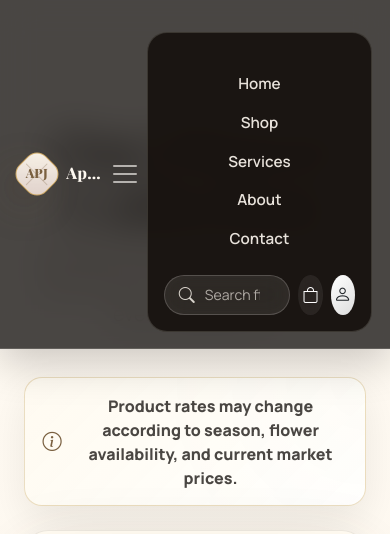
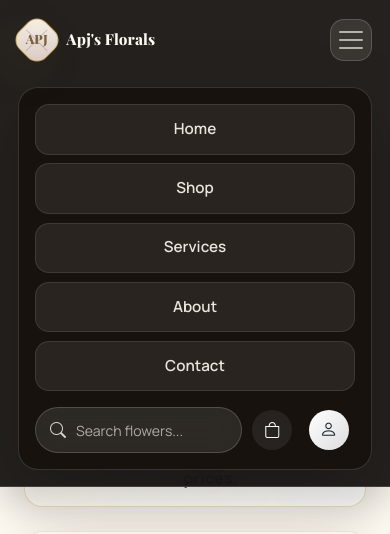
Before and after one commit to apj4217/puspvishwa-frontend, a React (Vite) app: page /shop in a window 390 px wide. Both pictures are taken after a click on the button "Toggle navigation". Shown: the top 534 px of the page. Built offline with nearby package versions, Linux system fonts and the light colour scheme; no server answers.

Commit message:
Improve mobile navbar and page animations

```diff
--- a/src/components/Navbar.jsx
+++ b/src/components/Navbar.jsx
@@ -8,6 +8,7 @@ function Navbar() {
   const [isLoggedIn, setIsLoggedIn] = useState(() => {
     return Boolean(localStorage.getItem("token") && localStorage.getItem("user"));
   });
+  const [isMenuOpen, setIsMenuOpen] = useState(false);
   const navigate = useNavigate();
   const location = useLocation();
 
@@ -44,6 +45,8 @@ function Navbar() {
     if (menu?.classList.contains("show")) {
       menu.classList.remove("show");
     }
+
+    setIsMenuOpen(false);
 
     window.scrollTo({
       top: 0,
@@ -82,8 +85,9 @@ function Navbar() {
         <button
           className="navbar-toggler border-0 shadow-none p-0"
           type="button"
-          data-bs-toggle="collapse"
-          data-bs-target="#mainNavbar"
+          aria-label="Toggle navigation"
+          aria-expanded={isMenuOpen}
+          onClick={() => setIsMenuOpen((open) => !open)}
         >
 
           <span className="navbar-toggler-icon"></span>
@@ -93,7 +97,7 @@ function Navbar() {
         {/* NAVBAR */}
 
         <div
-          className="collapse navbar-collapse"
+          className={`collapse navbar-collapse ${isMenuOpen ? "show" : ""}`}
           id="mainNavbar"
         >
 
--- a/src/index.css
+++ b/src/index.css
@@ -154,6 +154,8 @@ h3,
   background: rgba(23, 20, 18, 0.78) !important;
   border-bottom: 1px solid rgba(255, 250, 242, 0.14) !important;
   box-shadow: 0 14px 40px rgba(0, 0, 0, 0.2);
+  max-height: 100vh;
+  overflow-y: auto;
 }
 
 .pv-navbar .nav-link {
@@ -180,6 +182,16 @@ h3,
 
 .navbar-toggler-icon {
   filter: invert(1);
+}
+
+.navbar-toggler {
+  display: grid;
+  width: 42px;
+  height: 42px;
+  place-items: center;
+  border: 1px solid rgba(255, 250, 242, 0.16) !important;
+  border-radius: 14px;
+  background: rgba(255, 250, 242, 0.1);
 }
 
 .pv-brand-logo {
@@ -445,7 +457,10 @@ h3,
 .pv-stat-card,
 .pv-admin-panel,
 .pv-cart-item,
-.pv-checkout-panel {
+.pv-checkout-panel,
+.pv-shop-toolbar,
+.pv-shop-price-note,
+.pv-section-card {
   animation: pv-soft-rise 360ms ease both;
 }
 
@@ -469,6 +484,27 @@ h3,
   to {
     opacity: 1;
     transform: translateY(0);
+  }
+}
+
+@keyframes pv-menu-drop {
+  from {
+    opacity: 0;
+    transform: translateY(-8px);
+  }
+  to {
+    opacity: 1;
+    transform: translateY(0);
+  }
+}
+
+@keyframes pv-image-breathe {
+  0%,
+  100% {
+    transform: scale(1);
+  }
+  50% {
+    transform: scale(1.025);
   }
 }
 
@@ -1240,10 +1276,15 @@ h3,
 }
 
 @media (max-width: 991.98px) {
+  .pv-navbar {
+    background: rgba(18, 15, 13, 0.92) !important;
+  }
+
   .pv-navbar .container {
     display: flex;
-    flex-wrap: nowrap;
+    flex-wrap: wrap;
     gap: 0.75rem;
+    align-items: center;
   }
 
   .pv-navbar .navbar-brand {
@@ -1257,11 +1298,33 @@ h3,
   }
 
   .navbar-collapse {
+    flex: 0 0 100%;
     margin-top: 1rem;
     padding: 1rem;
     border: 1px solid rgba(255, 250, 242, 0.14);
     border-radius: 20px;
     background: rgba(23, 18, 15, 0.92);
+    box-shadow: 0 24px 70px rgba(0, 0, 0, 0.24);
+    animation: pv-menu-drop 180ms ease both;
+  }
+
+  .pv-navbar .navbar-nav {
+    display: grid;
+    grid-template-columns: repeat(2, minmax(0, 1fr));
+    gap: 0.55rem;
+    margin: 0 0 0.9rem !important;
+  }
+
+  .pv-navbar .nav-link {
+    display: block;
+    border: 1px solid rgba(255, 250, 242, 0.1);
+    border-radius: 14px;
+    padding: 0.8rem 0.9rem !important;
+    background: rgba(255, 250, 242, 0.08);
+  }
+
+  .pv-navbar .nav-link::after {
+    display: none;
   }
 
   .container-fluid.px-5 {
@@ -1276,6 +1339,16 @@ h3,
   .pv-navbar-search {
     width: 100%;
     min-width: 0;
+    min-height: 46px;
+    flex: 1 1 100%;
+    order: -1;
+  }
+
+  .pv-navbar .navbar-collapse > .d-flex {
+    display: grid !important;
+    grid-template-columns: 1fr 46px 46px;
+    width: 100%;
+    gap: 0.65rem !important;
   }
 
   .pv-brand-logo-compact {
@@ -1330,6 +1403,10 @@ h3,
 }
 
 @media (max-width: 767.98px) {
+  .pv-navbar .container {
+    width: min(100% - 0.9rem, 1320px);
+  }
+
   section {
     min-height: auto !important;
   }
@@ -1359,6 +1436,15 @@ h3,
 
   .pv-product-card img {
     height: 250px !important;
+  }
+
+  .pv-shop-toolbar,
+  .pv-shop-price-note,
+  .pv-empty-state,
+  .pv-section-card,
+  .pv-admin-order-card {
+    border-radius: 18px;
+    padding: 1rem;
   }
 
   .pv-cart-item {
@@ -1422,6 +1508,10 @@ h3,
 }
 
 @media (max-width: 420px) {
+  .pv-navbar .navbar-nav {
+    grid-template-columns: 1fr;
+  }
+
   .pv-brand-logo-compact .pv-brand-mark {
     width: 38px;
     height: 38px;
@@ -1439,7 +1529,7 @@ h3,
   }
 
   .pv-brand-logo-compact .pv-brand-name {
-    font-size: 1rem;
+    font-size: 0.95rem;
   }
 
   .pv-brand-logo-compact .pv-brand-tagline {
```
